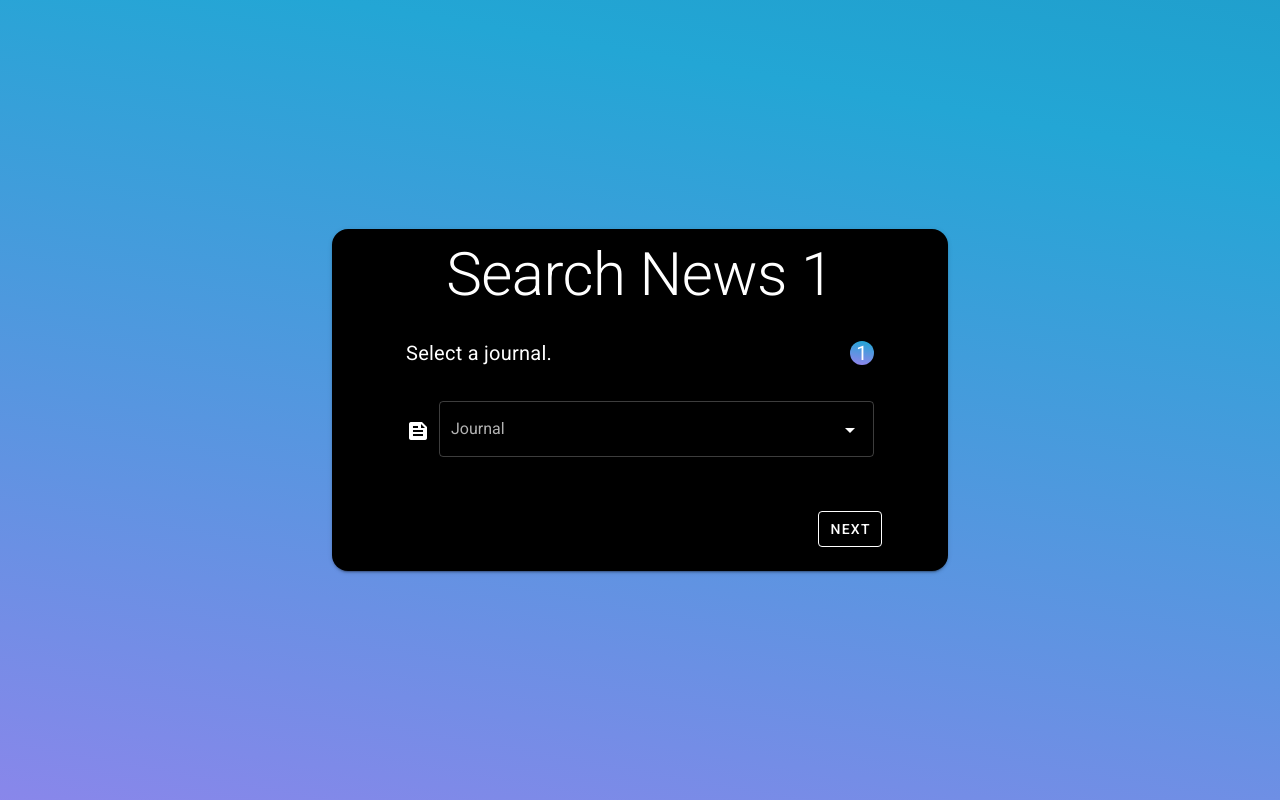
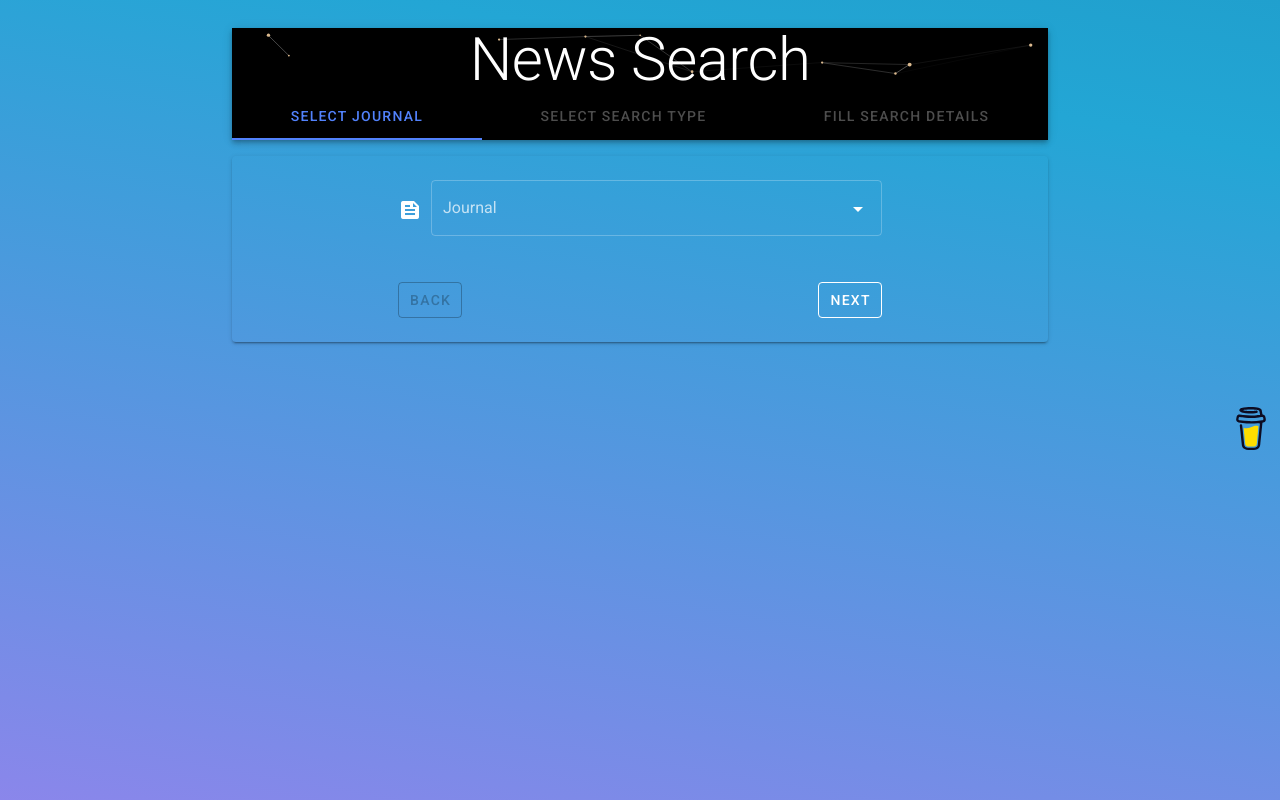
Before and after one commit to diogosilva30/OpenNews, a Nuxt app in the folder frontend/: page /search in a window 1280 px wide. Built offline with nearby package versions, Linux system fonts and the light colour scheme.

Commit message:
:construction: (WIP) Add Search Page

```diff
--- a/frontend/assets/css/main.css
+++ b/frontend/assets/css/main.css
@@ -1,5 +1,5 @@
 /* Animated gradient background */
-#fadeBackground {
+.fadeBackground {
   background: linear-gradient(10deg, #b43eff, #c574f7, #23a6d5, #0a7196);
   background-size: 400% 400%;
   animation: gradient 10s ease-in-out infinite;
--- /dev/null
+++ b/frontend/components/Search/URLSearch.vue
@@ -0,0 +1,83 @@
+<template>
+  <div class="transparent">
+    <v-card class="transparent">
+      <p class="mr-3 text-right">
+        <b>{{ urls.length }}</b> URLs
+      </p>
+      <v-card-text>
+        <ValidationObserver ref="observer">
+          <ValidationProvider
+            v-slot="{ errors }"
+            vid="url"
+            name="Url"
+            rules="url"
+          >
+            <v-text-field
+              v-model="newURL"
+              :error-messages="errors"
+              name="newURL"
+              label="Insert a News URL"
+              @keydown.enter="addURL"
+            />
+          </ValidationProvider>
+        </ValidationObserver>
+        <template v-if="urls.length == 0">You have 0 URLs, add some</template>
+        <template v-else>
+          <v-data-table
+            :headers="headers"
+            :items="urls"
+            :search="search"
+            class="transparent"
+          >
+          </v-data-table>
+        </template>
+      </v-card-text>
+    </v-card>
+  </div>
+</template>
+<script>
+import { mapGetters } from 'vuex'
+import { ValidationProvider, ValidationObserver } from 'vee-validate'
+
+export default {
+  components: {
+    ValidationProvider,
+    ValidationObserver,
+  },
+
+  data() {
+    return {
+      newURL: null,
+      headers: [
+        {
+          text: 'URL',
+          align: 'center',
+          value: 'url',
+        },
+      ],
+      search: '',
+    }
+  },
+  computed: {
+    ...mapGetters('url_search', {
+      // map `this.urls` to the store getter
+      urls: 'getURLs',
+    }),
+  },
+  methods: {
+    addURL() {
+      const value = this.newURL && this.newURL.trim()
+      if (!value || this.urls.some((el) => el.url === value).length > 0) {
+        return
+      }
+      // Commit URL to store
+      this.$store.commit('url_search/add', value)
+      // Clear URL
+      this.newURL = null
+    },
+    removeURL(index) {
+      this.urls.splice(index, 1)
+    },
+  },
+}
+</script>
--- /dev/null
+++ b/frontend/components/SocialMediaIcons.vue
@@ -0,0 +1,51 @@
+<template>
+  <!-- Place Social Media icons at most right and center screen, above everything-->
+  <div
+    class="ml-auto"
+    style="
+      position: fixed;
+      top: 50%;
+      right: 0;
+      transform: translate(0, -50%);
+      z-index: 1000;
+    "
+  >
+    <!-- Social icons card -->
+    <v-card v-for="icon in icons" :key="icon.id" outlined class="transparent">
+      <v-tooltip left>
+        <template #activator="{ on, attrs }">
+          <v-btn
+            fab
+            v-bind="attrs"
+            class="transparent elevation-0"
+            :href="icon.href"
+            target="_blank"
+            v-on="on"
+          >
+            <v-img :src="icon.src" max-width="30" contain></v-img>
+          </v-btn>
+        </template>
+        <span>{{ icon.text }}</span>
+      </v-tooltip>
+    </v-card>
+  </div>
+</template>
+
+<script>
+export default {
+  data: () => ({
+    icons: [
+      {
+        src: '/SideMenu/GitHub-Mark-64px.png',
+        href: 'https://github.com/spamz23/PT-NEWS_EXTRACTOR',
+        text: 'GitHub',
+      },
+      {
+        src: '/SideMenu/bmc-logo.svg',
+        href: 'https://www.buymeacoffee.com/diogosilva',
+        text: 'Buy me a coffee',
+      },
+    ],
+  }),
+}
+</script>
--- a/frontend/layouts/default.vue
+++ b/frontend/layouts/default.vue
@@ -1,35 +1,18 @@
 <template>
-  <v-app dark>
+  <v-app>
     <v-main>
+      <SocialMediaIcons />
       <nuxt />
     </v-main>
   </v-app>
 </template>
 
 <script>
+import SocialMediaIcons from '~/components/SocialMediaIcons'
+
 export default {
-  data() {
-    return {
-      clipped: false,
-      drawer: false,
-      fixed: false,
-      items: [
-        {
-          icon: 'mdi-apps',
-          title: 'Welcome',
-          to: '/',
-        },
-        {
-          icon: 'mdi-chart-bubble',
-          title: 'Inspire',
-          to: '/inspire',
-        },
-      ],
-      miniVariant: false,
-      right: true,
-      rightDrawer: false,
-      title: 'Vuetify.js',
-    }
+  components: {
+    SocialMediaIcons,
   },
 }
 </script>
--- a/frontend/nuxt.config.js
+++ b/frontend/nuxt.config.js
@@ -1,7 +1,7 @@
 export default {
   // Global page headers: https://go.nuxtjs.dev/config-head
   head: {
-    titleTemplate: '%s - test',
+    titleTemplate: '%s - OpenNews',
     title: 'test',
     htmlAttrs: {
       lang: 'en',
@@ -25,10 +25,10 @@ export default {
   css: ['@/assets/css/main.css'],
 
   // Plugins to run before rendering page: https://go.nuxtjs.dev/config-plugins
-  plugins: [],
+  plugins: ['@/plugins/vee-validate'],
 
   // Auto import components: https://go.nuxtjs.dev/config-components
-  components: true,
+  components: [{ path: '~/components', global: true }],
 
   // Modules for dev and build (recommended): https://go.nuxtjs.dev/config-modules
   buildModules: [
--- a/frontend/package.json
+++ b/frontend/package.json
@@ -15,7 +15,8 @@
     "core-js": "^3.8.3",
     "nuxt": "^2.14.12",
     "particles.js": "^2.0.0",
-    "particles.vue": "^2.1.12"
+    "particles.vue": "^2.1.12",
+    "vee-validate": "^3.4.5"
   },
   "devDependencies": {
     "@nuxtjs/eslint-config": "^5.0.0",
--- a/frontend/pages/search.vue
+++ b/frontend/pages/search.vue
@@ -1,29 +1,61 @@
 <template>
-  <v-container id="fadeBackground" fluid fill-height>
-    <v-row justify="center">
-      <v-col md="6">
-        <v-card class="black rounded-xl" rounded>
-          <v-card-title class="justify-center">
-            <div class="text-h2 mylight--text">Search News {{ step }}</div>
-          </v-card-title>
-          <v-card-text>
-            <v-card class="mx-auto black" tile flat max-width="500">
-              <v-card-title
-                class="title font-weight-regular justify-space-between"
+  <v-container fluid style="height: 100vh" class="fadeBackground">
+    <!-- Take 8 columns on medium or larger displays -->
+    <v-row justify="center" class="ma-4" no-gutters>
+      <v-col md="8" cols="12">
+        <v-app-bar color="mydark">
+          <!-- Particle background effects -->
+          <client-only>
+            <Particles
+              class="pa-0 ma-0"
+              color="#DCBA8F"
+              :particles-number="150"
+              shape-type="circle"
+              :particle-size="2"
+              movement-direction="right"
+              lines-color="#dedede"
+              :line-linked="true"
+              :move-speed="0.75"
+              :hover-effect="true"
+            />
+          </client-only>
+          <!-- Wrap title into v-spacers to justify center -->
+          <v-spacer></v-spacer>
+          <v-toolbar-title class="text-h2 mylight--text pa-3">
+            {{ title }}
+          </v-toolbar-title>
+          <v-spacer></v-spacer>
+          <!-- Tabs -->
+          <template #extension>
+            <v-tabs
+              v-model="step"
+              background-color="transparent"
+              color="myblue"
+              grow
+              dark
             >
-                <span class="mylight--text">{{ currentTitle }}</span>
-                <v-avatar
-                  id="fadeBackground"
-                  color="primary lighten-2"
-                  class="subheading white--text"
-                  size="24"
-                  v-text="step"
-                ></v-avatar>
-              </v-card-title>
-
-              <!-- Choose jornal -->
-              <div v-if="step === 1">
-                <v-card-text>
+              <!-- Disable every tab, except the current one -->
+              <v-tab
+                v-for="item in items"
+                :key="item.step"
+                :disabled="item.step != step"
+              >
+                {{ item.text }}
+              </v-tab>
+            </v-tabs>
+          </template>
+        </v-app-bar>
+      </v-col>
+    </v-row>
+    <v-row justify="center" class="ma-4" no-gutters>
+      <v-col md="8" cols="12">
+        <v-card class="transparent" rounded>
+          <v-card-text class="mx-auto">
+            <v-card class="mx-auto transparent" tile flat max-width="500">
+              <v-tabs-items v-model="step" class="transparent">
+                <v-tab-item v-for="item in items" :key="item.id">
+                  <!-- If first step display Journal selection -->
+                  <template v-if="item.step === 0">
                     <v-select
                       v-model="selected_journal"
                       :items="supportedJournals"
@@ -31,47 +63,35 @@
                       prepend-icon="feed"
                       label="Journal"
                       color="myblue"
-                    class="mypurple--text"
+                      class="mypurple--text pa-2"
                       dark
                     >
                     </v-select>
-                </v-card-text>
-              </div>
-              <!-- Choose type of search -->
-              <div v-if="step === 2">
-                <v-card-text>
+                  </template>
+                  <!-- If second step display search type selection -->
+                  <template v-if="item.step === 1">
                     <v-select
                       v-model="selected_search_type"
                       :items="supportedSearchTypes"
                       outlined
-                    prepend-icon="feed"
+                      prepend-icon="search"
                       label="Search type"
                       color="myblue"
-                    class="mypurple--text"
+                      class="mypurple--text pa-2"
                       dark
                     >
                     </v-select>
-                </v-card-text>
-              </div>
+                  </template>
+                  <!-- If third step display dynamic detail filling component -->
+                  <template v-if="item.step === 2">
+                    <component :is="componentName"></component>
+                  </template>
+                </v-tab-item>
+              </v-tabs-items>
 
-              <div v-if="step === 3">
-                <v-card-text>
-                  <v-select
-                    v-model="selected_search_type"
-                    :items="supportedSearchTypes"
-                    outlined
-                    prepend-icon="feed"
-                    label="Search type"
-                    color="myblue"
-                    class="mypurple--text"
-                    dark
-                  >
-                  </v-select>
-                </v-card-text>
-              </div>
               <v-card-actions>
                 <v-btn
-                  :disabled="step === 1"
+                  :disabled="step === 0"
                   color="mylight"
                   outlined
                   @click="setStep(step - 1)"
@@ -79,14 +99,25 @@
                   Back
                 </v-btn>
                 <v-spacer></v-spacer>
+
+                <!-- Do not display next button on last step -->
+                <template v-if="step !== 2">
+                  <v-btn color="mylight" outlined @click="setStep(step + 1)">
+                    Next
+                  </v-btn>
+                </template>
+                <!-- Instead display a 'Search' button -->
+                <!-- to submit the search to the API -->
+                <template v-if="step === 2">
                   <v-btn
-                  :disabled="step === 3"
                     color="mylight"
                     outlined
-                  @click="setStep(step + 1)"
+                    :disabled="!isSearchValid"
+                    @click="search()"
                   >
-                  Next
+                    Submit
                   </v-btn>
+                </template>
               </v-card-actions>
             </v-card>
           </v-card-text>
@@ -97,25 +128,28 @@
 </template>
 
 <script>
+import Particles from '~/components/Particles.vue'
+
 export default {
+  components: { Particles },
   data: () => ({
     supportedJournals: ['Público', 'Correio da Manhã'],
     selected_journal: null,
     selected_search_type: null,
+    title: 'News Search',
+    items: [
+      { text: 'Select Journal', step: 0 },
+      { text: 'Select Search Type', step: 1 },
+      { text: 'Fill Search Details', step: 2 },
+    ],
+    step: 0,
   }),
-
-  computed: {
-    // eslint-disable-next-line vue/return-in-computed-property
-    currentTitle() {
-      switch (this.step) {
-        case 1:
-          return 'Select a journal.'
-        case 2:
-          return 'Select the type of search'
-        case 3:
-          return 'Account created'
+  head() {
+    return {
+      title: this.title,
     }
   },
+  computed: {
     supportedSearchTypes() {
       switch (this.selected_journal) {
         case 'Público':
@@ -126,27 +160,53 @@ export default {
           return []
       }
     },
-    step() {
-      // Get step from URL. Defaults to 1
-      const urlStep = this.$route.query.step || 1
-      // If step is greater than 4 , push to first step
-      const parsedUrlStep = parseInt(urlStep)
-      if (isNaN(parsedUrlStep) || parsedUrlStep >= 4) {
-        this.setStep(1)
+    componentName() {
+      // The dynamic component is choosen depending on
+      // the selected search type
+      switch (this.selected_search_type) {
+        case 'URL Search':
+          return 'URLSearch'
+        case 'TagSearch':
+          return 'TagSearch'
+        case 'Keywords Search':
+          return 'KeywordsSearch'
+        default:
+          return ''
       }
-      return parsedUrlStep
     },
-    query() {
-      return this.$route.query
+    // Checks is the currently selected search is valid
+    isSearchValid() {
+      switch (this.selected_search_type) {
+        case 'URL Search':
+          return this.$store.getters['url_search/isValid']
+        case 'TagSearch':
+          return this.$store.getters['tag_search/isValid']
+        case 'Keywords Search':
+          return this.$store.getters['keywords_search/isValid']
+        default:
+          return ''
+      }
     },
   },
   methods: {
-    setStep(stepNumber) {
-      this.$router.push({
-        path: this.$route.path,
-        query: { step: stepNumber },
-      })
+    setStep(value) {
+      this.step = value
     },
   },
 }
 </script>
+<style scoped>
+/* Particles */
+#particles-instance- {
+  position: absolute;
+  top: 0 !important;
+  margin: 0 !important;
+  left: 0 !important;
+  padding: 0 !important;
+  width: 100% !important;
+  height: 100% !important;
+  margin: 0 !important;
+  padding: 0 !important;
+  z-index: -1 !important;
+}
+</style>
--- /dev/null
+++ b/frontend/plugins/vee-validate.js
@@ -0,0 +1,13 @@
+import { extend } from 'vee-validate'
+
+extend('url', {
+  validate(value) {
+    if (value) {
+      return /^(http:\/\/www\.|https:\/\/www\.|http:\/\/|https:\/\/)?[a-z0-9]+([-.]{1}[a-z0-9]+)*\.[a-z]{2,5}(:[0-9]{1,5})?(\/.*)?$/.test(
+        value
+      )
+    }
+    return false
+  },
+  message: 'This value must be a valid URL',
+})
```
Also changed, not shown: frontend/layouts/empty.vue (added, +7 -0 lines), frontend/layouts/error.vue (+19 -14 lines), frontend/pages/index.vue (+14 -51 lines), frontend/store/url_search.js (added, +27 -0 lines), 1 other file (tests, documents, lock files or other folders). Lines whose indentation alone changed are shown as unchanged.
